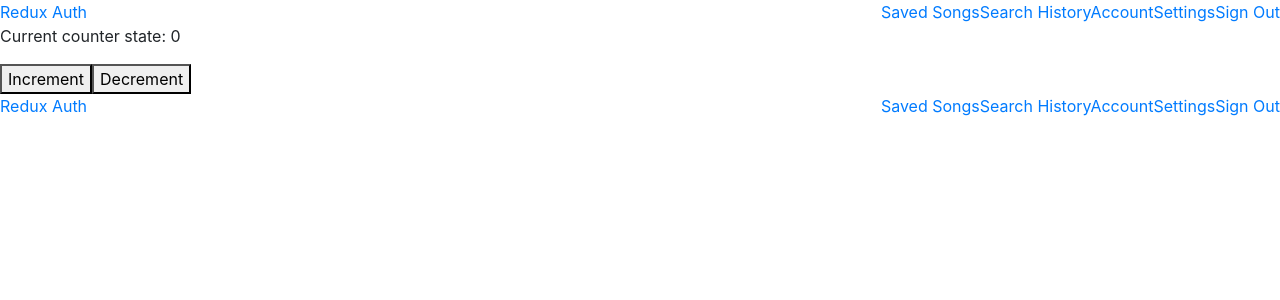
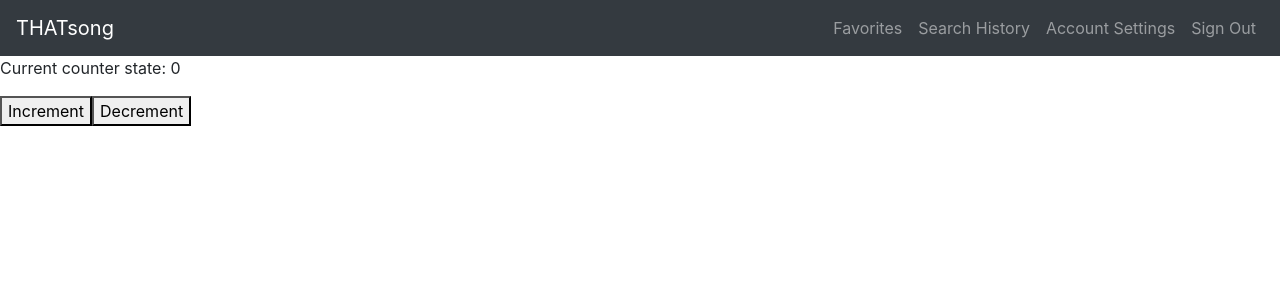
Before and after one commit to PeterBWu/that-song, a React (Create React App) app in the folder client/: page /counter in a window 1280 px wide. Shown: the top 300 px of the page. Built offline with nearby package versions, Linux system fonts and the light colour scheme; sample sign-in values are in the browser's storage.

Commit message:
updated header with a bootstrap navbar - minor formatting - LINKS NOT UPDATED YET!

```diff
--- a/client/public/index.html
+++ b/client/public/index.html
@@ -17,6 +17,8 @@
   <!-- Boot strap link -->
   <link rel="stylesheet" href="https://stackpath.bootstrapcdn.com/bootstrap/4.3.1/css/bootstrap.min.css"
     integrity="sha384-ggOyR0iXCbMQv3Xipma34MD+dH/1fQ784/j6cY/iJTQUOhcWr7x9JvoRxT2MZw1T" crossorigin="anonymous">
+
+
 
   <!--
       Notice the use of %PUBLIC_URL% in the tags above.
@@ -45,4 +47,5 @@
     -->
 </body>
 
+
 </html>
--- a/client/src/containers/Counter.js
+++ b/client/src/containers/Counter.js
@@ -13,7 +13,6 @@ class Counter extends Component {
                 <p>Current counter state: {this.props.counter}</p>
                 <button onClick={this.props.increment}>Increment</button>
                 <button onClick={this.props.decrement}>Decrement</button>
-                <App/>
             </div>
         );
     }
--- a/client/src/containers/Header.js
+++ b/client/src/containers/Header.js
@@ -5,24 +5,22 @@ import { connect } from 'react-redux';
 
 
 class Header extends Component {
-    renderLinks(){
-        if(this.props.auth) {
+	renderLinks() {
+		if (this.props.auth) {
 			return (
-                <div style={{justifyContent:"flex-end"}}>
-                    <Link to='/counter'>Saved Songs</Link>
-                    <Link to='/blogs'>Search History</Link>
-                    <Link to='/createblog'>AccountSettings</Link>
-                    <Link to='/signout'>Sign Out</Link>
-
+				<div className="navbar-nav ml-auto">
+					<a className="nav-item nav-link" href='/counter'>Favorites</a>
+					<a className="nav-item nav-link" href='/blogs'>Search History</a>
+					<a className="nav-item nav-link" href='/createblog'>Account Settings</a>
+					<a className="nav-item nav-link" href='/signout'>Sign Out</a>
 				</div>
 			);
 		} else {
 			return (
 
-                <div style={{justifyContent:"flex-end"}}>
-                    <Link to='/signup'>Sign up</Link>
-                    <Link to='/signin'>Sign in</Link>
-
+				<div className="navbar-nav ml-auto">
+					<a className="nav-item nav-link" href='/signin'>Sign In</a>
+					<a className="nav-item nav-link" href='/signup'>Create Account</a>
 				</div>
 			);
 		}
@@ -30,17 +28,17 @@ class Header extends Component {
 
 	render() {
 		return (
-
-            <div style={{width:"100%",display:"flex"}}>
-                <div style={{flex:"auto"}}>
-
-                <Link to='/'>Redux Auth</Link>
-                </div>
+			<nav class="navbar navbar-expand-lg navbar-dark bg-dark">
+				<a class="navbar-brand" href="/">THATsong</a>
           {this.renderLinks()}
-            </div>
+			</nav>
 		)
 	}
 }
+
+// class Header extends Component {
+
+// }
 
 function mapStateToProps({ auth }) {
 	return { auth: auth.authenticated };
```
Also changed, not shown: 1 other file (tests, documents, lock files or other folders). Lines whose indentation alone changed are shown as unchanged.
